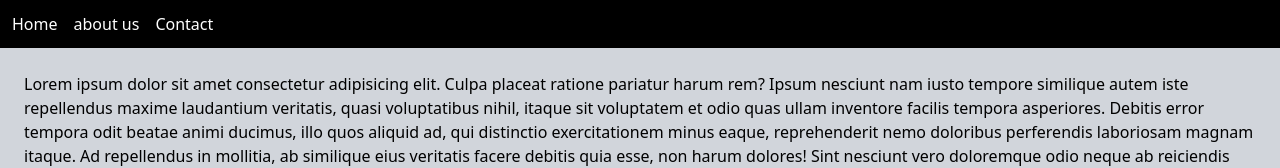
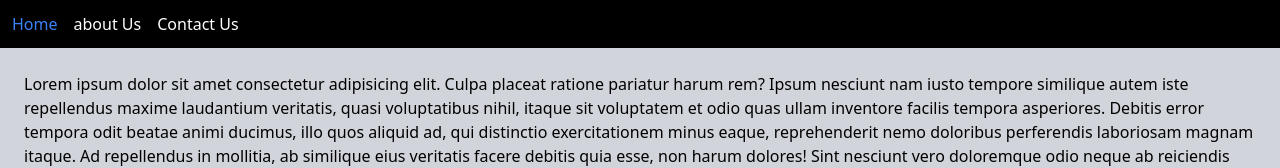
Before and after one commit to Nabi-Ameen/corvit-reactjs, a React (Create React App) app: page / in a window 1280 px wide. Shown: the top 168 px of the page. Built offline with nearby package versions, Linux system fonts and the light colour scheme.

Commit message:
Link Component react router dom

```diff
--- a/src/App.js
+++ b/src/App.js
@@ -20,10 +20,13 @@ function App() {
 
   return (
     <div>
+
+
       {/* <FormHandling/>
       <Form/>
       <FormikForm/>
       <FieldArrays/> */}
+
       <Router>
         <Routes>
           <Route path="/" element={<Layout/>}>
@@ -33,6 +36,7 @@ function App() {
           </Route>
         </Routes>
       </Router>
+
     </div>
   );
 }
--- a/src/components/header/Header.jsx
+++ b/src/components/header/Header.jsx
@@ -1,14 +1,35 @@
 import React from 'react'
-import { Link } from 'react-router-dom'
+import { Link, useLocation } from 'react-router-dom'
 
 const Header = () => {
+
+   const {pathname} = useLocation();
+
+    const menu = [
+        {
+            path:"/",
+            menuItem:"Home",
+
+        },
+        {
+            path:"/aboutus",
+            menuItem:"about Us"
+        },
+        {
+            path:"/contactus",
+            menuItem:"Contact Us"
+        }
+    ]
+
     return (
-        <div className='bg-black p-3 text-white '>
-            <ul className='flex items-center space-x-4'>
-                <li> <Link to={"/"}>Home</Link> </li>
-                <li> <Link to={"/aboutus"}>about us</Link></li>
-                <li><Link to={"/contactus"}>Contact</Link></li>
-            </ul>
+        <div className='bg-black p-3 text-white space-x-4'>
+            {
+                menu?.map((menuItem, index)=>{
+                    return(
+                        <Link className={`${menuItem?.path === pathname ? "text-blue-500" : ""}`} to={menuItem?.path}>{menuItem?.menuItem}</Link>
+                    )
+                })
+            }
         </div>
     )
 }
```
